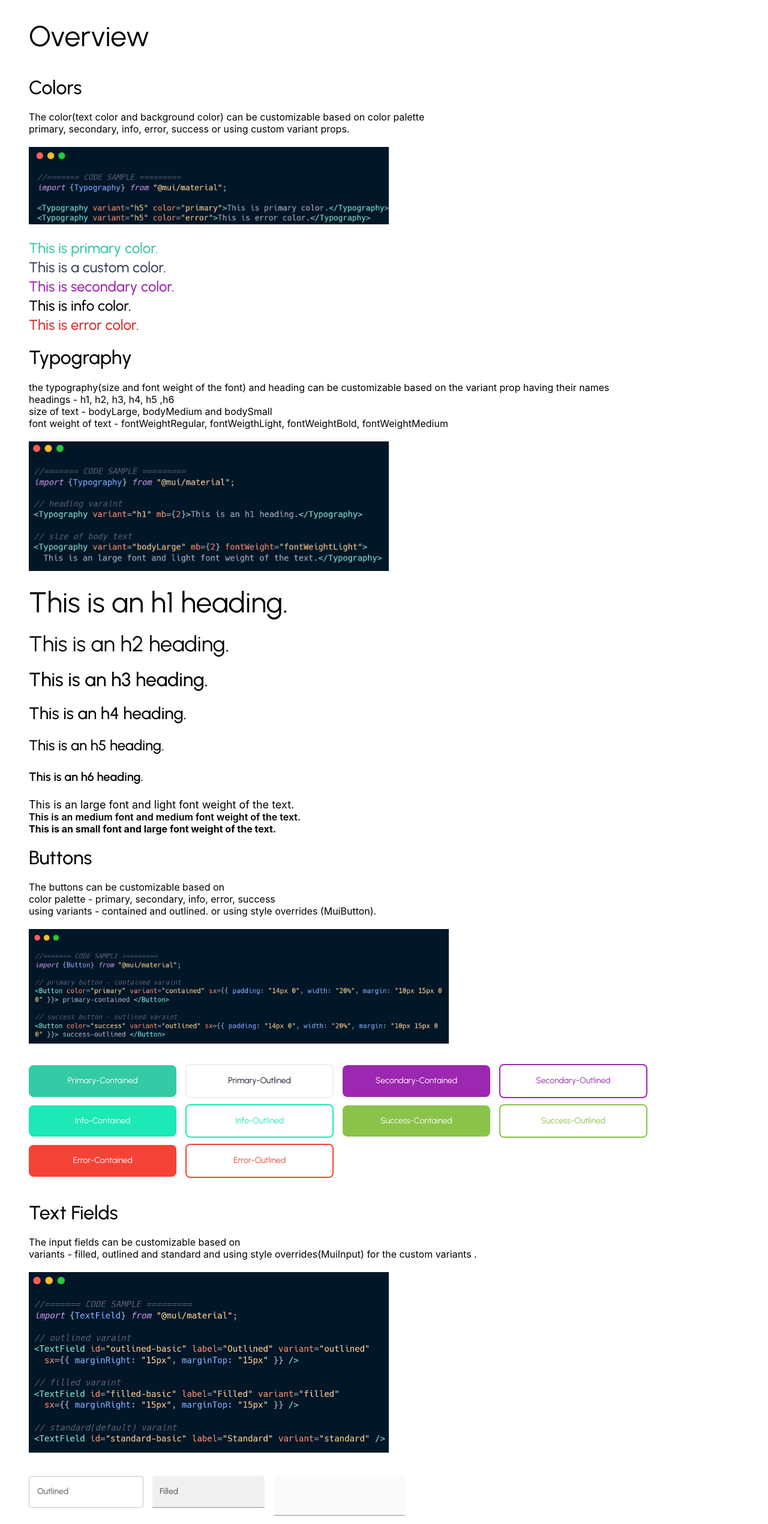
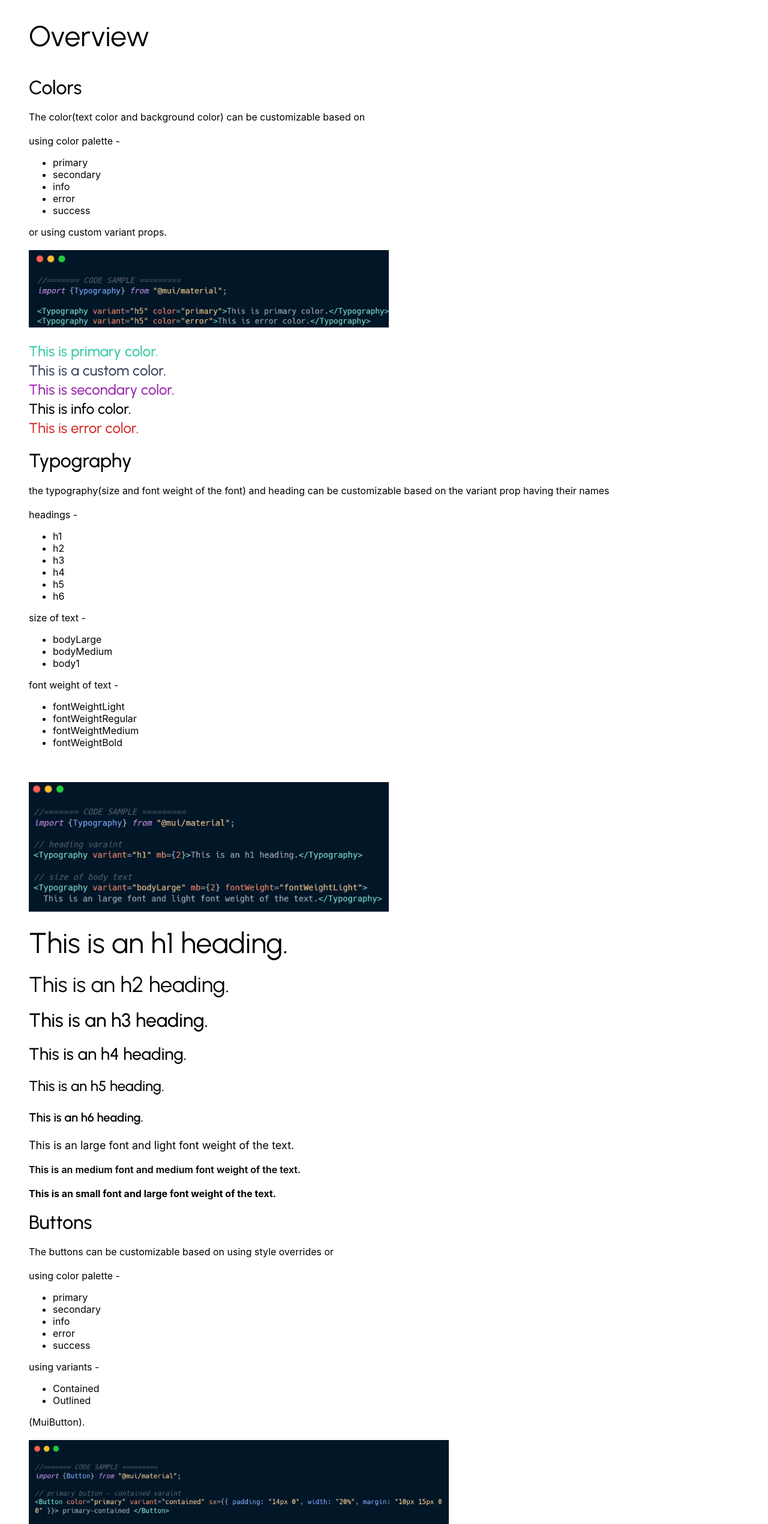
Before and after one commit to dikshashukla455/mui-customization, a React (Create React App) app: page /overview in a window 1280 px wide. Shown: the top 2541 px of the page at 60% size. Built offline with nearby package versions, Linux system fonts and the light colour scheme.

Commit message:
Added list elements

```diff
--- a/src/Overview.js
+++ b/src/Overview.js
@@ -29,7 +29,6 @@ import dropdownImg from "./images/dropdown.png";
 import dialogImg from "./images/dialog.png";
 import tabImg from "./images/tab.png";
 
-
 const ariaLabel = { "aria-label": "description" };
 
 function Overview() {
@@ -52,9 +51,18 @@ function Overview() {
 				Colors
 			</Typography>
 			<Typography variant="bodyMedium">
-				The color(text color and background color) can be customizable based on
-				color palette <br /> primary, secondary, info, error, success or using
-				custom variant props.{" "}
+				The color(text color and background color) can be customizable based on{" "}
+				<br />
+				<br />
+				using color palette -
+				<ul>
+					<li>primary</li>
+					<li>secondary</li>
+					<li>info</li>
+					<li>error</li>
+					<li>success</li>
+				</ul>{" "}
+				or using custom variant props.{" "}
 			</Typography>
 			<br /> <br />
 			<img src={colorImg} width="600px" alt="" />
@@ -82,11 +90,29 @@ function Overview() {
 			<Typography variant="bodyMedium">
 				the typography(size and font weight of the font) and heading can be
 				customizable based on the variant prop having their names <br />
-				headings - h1, h2, h3, h4, h5 ,h6 <br />
-				size of text - bodyLarge, bodyMedium and bodySmall
 				<br />
-				font weight of text - fontWeightRegular, fontWeigthLight,
-				fontWeightBold, fontWeightMedium
+				headings -
+				<ul>
+					<li>h1</li>
+					<li>h2</li>
+					<li>h3</li>
+					<li>h4</li>
+					<li>h5</li>
+					<li>h6</li>
+				</ul>
+				size of text -
+				<ul>
+					<li>bodyLarge</li>
+					<li>bodyMedium</li>
+					<li>body1</li>
+				</ul>
+				font weight of text -
+				<ul>
+					<li>fontWeightLight</li>
+					<li>fontWeightRegular</li>
+					<li>fontWeightMedium</li>
+					<li>fontWeightBold</li>
+				</ul>
 			</Typography>
 			<br /> <br />
 			<img src={typoImg} width="600px" alt="" />
@@ -109,13 +135,15 @@ function Overview() {
 			<Typography variant="h6" mb={2}>
 				This is an h6 heading.
 			</Typography>
-			<Typography variant="bodyLarge" mb={2} fontWeight="fontWeightLight">
+			<Typography variant="bodyLarge" fontWeight="fontWeightLight">
 				This is an large font and light font weight of the text.
 			</Typography>
 			<br />
-			<Typography variant="bodyMedium" mb={2} fontWeight="fontWeightMedium">
+			<br />
+			<Typography variant="bodyMedium" fontWeight="fontWeightMedium">
 				This is an medium font and medium font weight of the text.
 			</Typography>
+			<br />
 			<br />
 			<Typography variant="bodySmall" fontWeight="fontWeightBold">
 				This is an small font and large font weight of the text.
@@ -127,13 +155,25 @@ function Overview() {
 				Buttons
 			</Typography>
 			<Typography variant="bodyMedium">
-				The buttons can be customizable based on <br />
-				color palette - primary, secondary, info, error, success <br />
-				using variants - contained and outlined. or using style overrides
+				The buttons can be customizable based on using style overrides or <br />
+				<br />
+				using color palette -
+				<ul>
+					<li>primary</li>
+					<li>secondary</li>
+					<li>info</li>
+					<li>error</li>
+					<li>success</li>
+				</ul>
+				using variants -
+				<ul>
+					<li>Contained</li>
+					<li>Outlined</li>
+				</ul>
 				(MuiButton).
 				<br /> <br />
-			<img src={buttonImg} width="700px" alt="" />
-			<br /> <br />
+				<img src={buttonImg} width="700px" alt="" />
+				<br /> <br />
 				<Button
 					color="primary"
 					variant="contained"
@@ -214,8 +254,13 @@ function Overview() {
 			</Typography>
 			<Typography variant="bodyMedium">
 				The input fields can be customizable based on
-				<br /> variants - filled, outlined and standard and using style
-				overrides(MuiInput) for the custom variants .
+				<br /> <br /> using variants -{" "}
+				<ul>
+					<li>Filled</li>
+					<li>Outlined</li>
+					<li>Standard</li>
+				</ul>{" "}
+				or using style overrides(MuiInput) for the custom variants .
 			</Typography>
 			<br /> <br />
 			<img src={fieldImg} width="600px" alt="" />
```
